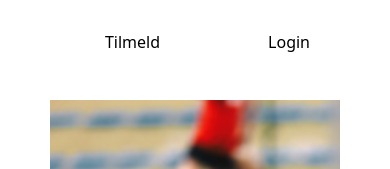
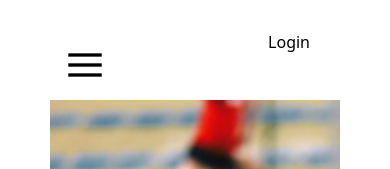
Before and after one commit to madsstorgaardnielsen/group5-proj, a React (Create React App) app in the folder fbcmanager-frontend/: page / in a window 390 px wide. Shown: the top 169 px of the page. Built offline with nearby package versions, Linux system fonts and the light colour scheme.

Commit message:
navbar burger menu for smaller screens

```diff
--- a/fbcmanager-frontend/src/components/Navbar.js
+++ b/fbcmanager-frontend/src/components/Navbar.js
@@ -11,12 +11,27 @@ import practices from "../res/img/navbar/practices.svg";
 import events from "../res/img/navbar/events.svg";
 import members from "../res/img/navbar/members.svg";
 import news from "../res/img/navbar/news.svg";
+import  burger from "../res/img/navbar/burger-menu.svg";
+
+
 
 
 
 export default function Navbar() {
+
+  function burgerMenu(){
+    var x = document.getElementById("NavBar");
+    if (x.style.display === "block") {
+        x.style.display = "none";
+    } else {
+        x.style.display = "block";
+    }
+  }
+
   return (
     <nav className="NavBar">
+      <a onClick={burgerMenu}><img src={burger} className="burger"/></a>
+      <div className="NavBar-container" id="NavBar">
         <div className="forside">
           <NavLink activeclassname="active" className="navLogo" to="/">
             <span>
@@ -47,9 +62,9 @@ export default function Navbar() {
             <img className="navbarImg" src={news} alt="NemSport home" width="50px" height="50px"></img>
             Nyheder
           </NavLink>
+        </div>
+      </div>
 
-
-      </div>
       {/* <h4 className="navbartabforside" onClick={gotoForside}>
         Forside
       </h4>
--- a/fbcmanager-frontend/src/components/ProfileColumn.js
+++ b/fbcmanager-frontend/src/components/ProfileColumn.js
@@ -17,7 +17,7 @@ import arrow from "../res/img/profile/down-arrow.svg"
 
 
 
-export default function Navbar() {
+export default function profileColumn() {
     const membership_status = "Aktiv"
     const league = "U18"
 
--- a/fbcmanager-frontend/src/scss/style.scss
+++ b/fbcmanager-frontend/src/scss/style.scss
@@ -55,6 +55,9 @@
   }
 
 }
+.NavBar-container{
+  display: block;
+}
 
 .navbarImg{
   height: 20px;
@@ -71,6 +74,18 @@
 .navbartxt:hover.active{
   color: white;
 }
+
+.burger{
+  height: 40px;
+  width: 40px;
+  margin: 30px 0 0 50px;
+  display: none;
+}
+
+
+
+
+
 
 /* -------------Right Column------------- */
 .right_column {
@@ -215,8 +230,24 @@
 
 @media only screen and (max-width: 1199px) {
   /* NAVBAR */
+  .NavBar-container{
+    opacity: 1;
+    position: relative;
+    padding: 40px 0 40px 0;
+    width: 50vw;
+    background-color: white;
+    box-shadow: 5px 10px 10px rgb(128, 128, 128, 0.5);
+    border-radius: 10px;
+
+    display: none;
+
+  }
   .NavBar{
-    display: none;
+    width: 50vw;
+    z-index: 2;
+  }
+  .burger{
+    display: block;
   }
 
   /* ---------------------------- */
```
Also changed, not shown: fbcmanager-frontend/src/model/NewsData.js (added), fbcmanager-frontend/src/model/PracticeData.js (added), fbcmanager-frontend/src/model/UserData.js (added), fbcmanager-frontend/src/res/img/navbar/burger-menu.svg (added). Lines whose indentation alone changed are shown as unchanged.
